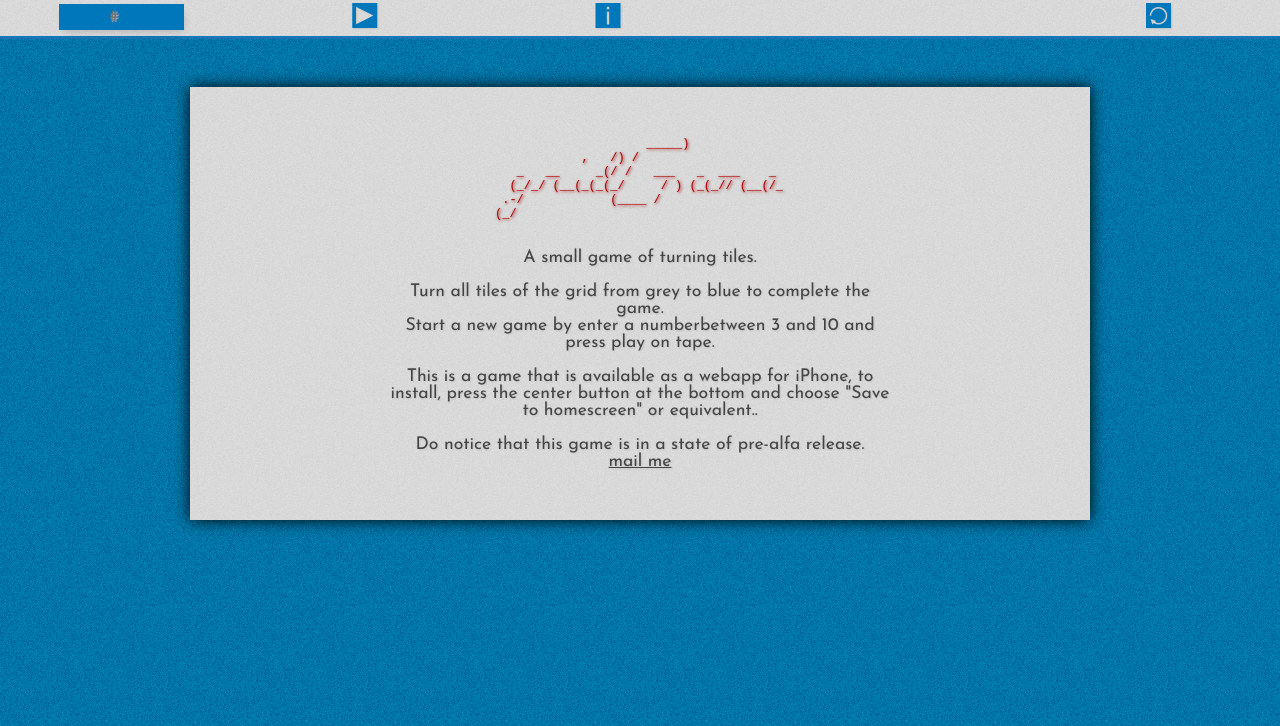
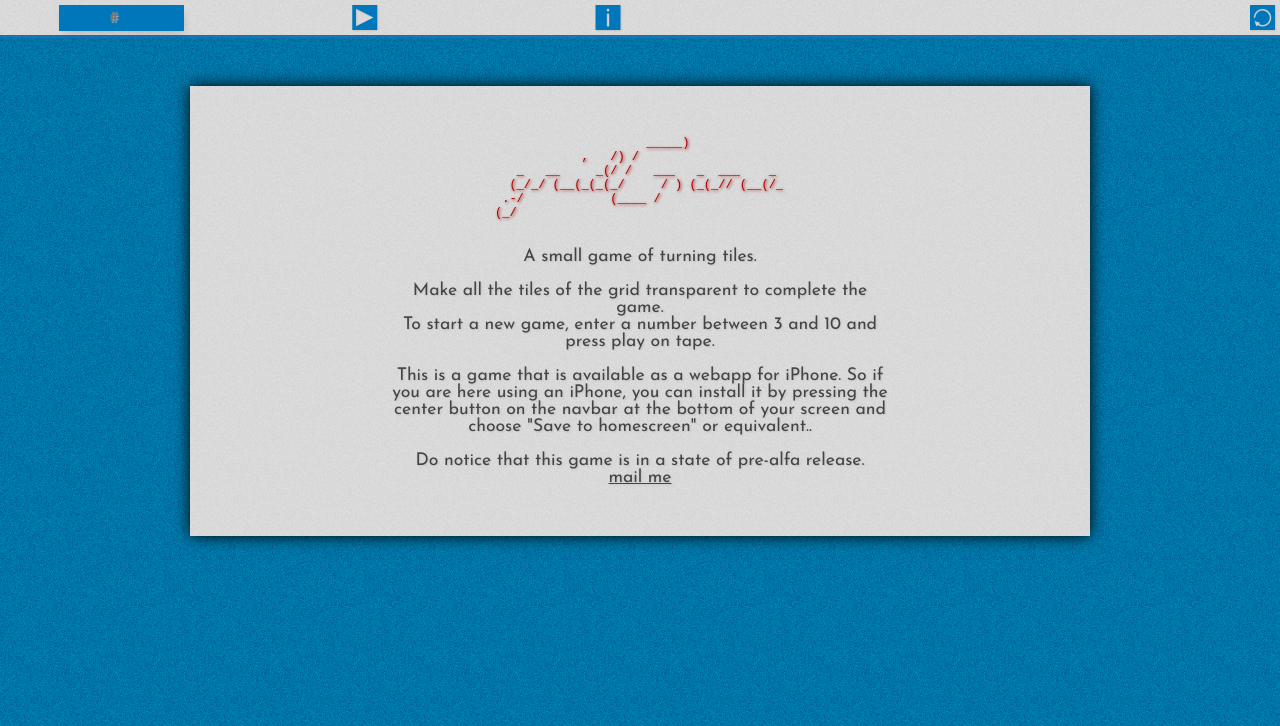
Before and after one commit to jnaO/JavaScript-Game-Challenge, a PHP site: page / in a window 1280 px wide. Shown: the top 726 px of the page. Run offline with PHP 8.4, Linux system fonts and the light colour scheme; some libraries are stand-ins or nearby versions.

Commit message:
css for better display of content

```diff
--- a/css/style.css
+++ b/css/style.css
@@ -101,9 +101,8 @@ input[type=range] {
 	display: none;
 }
 .standAlone {
-	min-height: 640px;
 	position: absolute;
-	top: 0;
+	bottom: 0;
 	left: 0;
 }
 .bottom {
@@ -114,9 +113,9 @@ nav {
 	background: #f9f9f9 url('../img/bg/bg_darkwhite.png') repeat fixed;
 	border-bottom: 1px solid hsl(202, 100%, 37%);
 	margin-bottom: 10px;
-	height: 33px;
+	height: 30px;
 	box-shadow: 0px 1px 3px 0px #37b;
-	padding: 3px 0 0;
+	padding: 5px 0 0;
 }
 #main_menu > li {
 	font: 25px/25px Pictos;
@@ -129,16 +128,19 @@ nav {
 }
 #main_menu > li:last-child {
 	float: right;
+	text-align: right;
+	padding-right: 5px
 }
 
 #main_menu input {
 	display: inline-block;
+	border-radius: 0px;
 	background: #07b;
 	color: hsl(210, 57%, 100%);
 	text-shadow: 1px 1px 1px hsl(0, 0%, 67%);
 	box-shadow: 2px 4px 8px -3px rgba(0,0,0,0.2);
 	width: 50%;
-	margin: 1px auto 0;
+	margin: 0 auto;
 	text-align: center;
 	font: 16px/14px "Josefin Sans";
 	border: 0px ridge hsl(210, 57%, 47%);
--- a/index.php
+++ b/index.php
@@ -8,7 +8,14 @@
 
         <title>gridGame</title>
 
-        <link rel="apple-touch-startup-image" href="img/app/splash.jpg" />
+		<!-- startup image for web apps - iPad - portrait (768x1004) -->
+		<link rel="apple-touch-startup-image" href="img/app/splash-large.jpg" media="screen and (min-device-width: 760px) and (max-device-width: 1024px) and (orientation:portrait)" />
+
+		<!-- startup image for web apps (320x460) -->
+		<link rel="apple-touch-startup-image" href="img/app/splash.jpg" media="screen and (max-device-width: 320px)" />
+		<!-- startup image for web apps (640x920) -->
+		<link rel="apple-touch-startup-image" href="img/app/splash4.jpg" media="(max-device-width: 480px) and not (min-device-pixel-ratio: 2)" />
+
         <link rel="apple-touch-icon" href="img/app/touch-icon-iphone.png" />
         <link rel="apple-touch-icon" sizes="72x72" href="img/app/touch-icon-ipad.png" />
         <link rel="apple-touch-icon" sizes="114x114" href="img/app/touch-icon-iphone4.jpg" />
@@ -55,11 +62,12 @@
             <p class="center desc">
                 A small game of turning tiles.<br />
                 <br />
-                Turn all tiles of the grid from grey to blue to complete the game.<br />
-                Start a new game by enter a numberbetween 3 and 10 and press play on tape.<br />
+                Make all the tiles of the grid transparent to complete the game.<br />
+                To start a new game, enter a number between 3 and 10 and press play on tape.<br />
                 <br />
-                This is a game that is available as a webapp for iPhone, to install, press the center button at the bottom and choose "Save to homescreen" or equivalent..<br />
-                <br />
+                <span id="web_only">This is a game that is available as a webapp for iPhone. So if you are here using an iPhone,
+                you can install it by pressing the center button on the navbar at the bottom of your screen and choose "Save to homescreen" or equivalent..<br />
+                <br /></span>
                 Do notice that this game is in a state of pre-alfa release.<br />
                 <a href="mailto:jnao@jnao.me">mail me</a>
             </p>
--- a/js/script.js
+++ b/js/script.js
@@ -42,6 +42,7 @@ $(document).ready(function(){
     if (window.navigator.standalone) {
 		// Do stuff in iPhone standalone mode
 		$(".top").addClass('standAlone');
+		$("#web_only").remove();
 	}
 
 
```
Also changed, not shown: img/app/splash-large.jpg (added), img/app/splash.svg (added), img/app/splash4.jpg (added).
